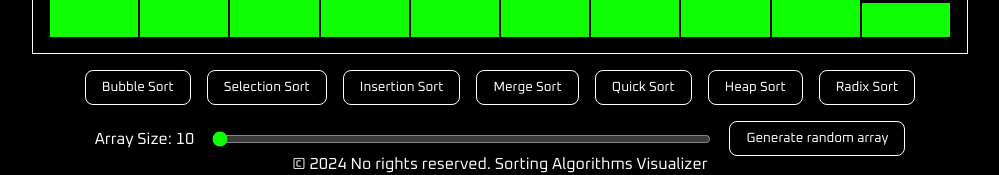
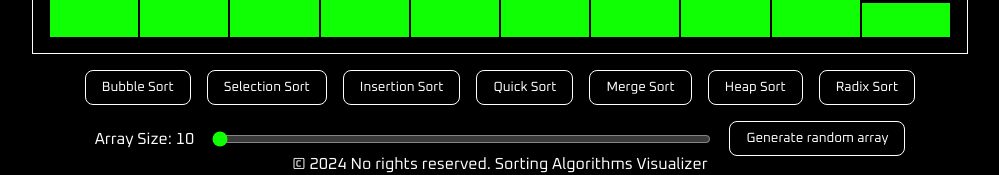
Before and after one commit to Vrolok15/nextjs-sorting-visualizer, a Next.js app: page / in a window 1280 px wide. Both pictures are taken after a click on the button "Generate random array". Shown: the part 598-773 px from the top of the page, without its empty margins (140-1139 px from the left). Built offline with nearby package versions, Linux system fonts and the light colour scheme.

Commit message:
Added Quick sort

```diff
--- a/src/app/page.tsx
+++ b/src/app/page.tsx
@@ -164,6 +164,70 @@ export default function Home() {
     }
   };
 
+  const partition = async (arr: number[], low: number, high: number) => {
+    if (shouldStopRef.current) return;
+
+    const pivot = arr[high];
+    let i = low - 1;
+
+    for (let j = low; j < high; j++) {
+      if (shouldStopRef.current) return;
+
+      setComparing([j, pivot]);
+      await delay(800 / arr.length);
+
+      if (arr[j] < pivot) {
+        i++;
+        // Swap elements
+        setSwapping([i, j]);
+        [arr[i], arr[j]] = [arr[j], arr[i]];
+        setArray([...arr]);
+        await delay(400 / arr.length);
+        setSwapping([]);
+      }
+      setComparing([]);
+    }
+
+    // Place pivot in correct position
+    setSwapping([i + 1, high]);
+    [arr[i + 1], arr[high]] = [arr[high], arr[i + 1]];
+    setArray([...arr]);
+    await delay(400 / arr.length);
+    setSwapping([]);
+
+    return i + 1;
+  };
+
+  const quickSort = async () => {
+    shouldStopRef.current = false;
+    setIsSorting(true);
+    try {
+      const newArray = [...array];
+      let low = 0;
+      let high = newArray.length - 1;
+      const quickSortHelper = async (arr: number[], low: number, high: number) => {
+        if (low < high) {
+          const pivotIndex = await partition(arr, low, high);
+          if (pivotIndex !== undefined) {
+            await quickSortHelper(arr, low, pivotIndex - 1);
+            await quickSortHelper(arr, pivotIndex + 1, high);
+          }
+        }
+      }
+      await quickSortHelper(newArray, low, high);
+      if (!shouldStopRef.current) {
+        for (let i = 0; i < newArray.length; i++) {
+          if (shouldStopRef.current) return;
+          setComplete(prev => [...prev, i]);
+          await delay(50);
+        }
+        setSorted(true);
+      }
+    } finally {
+      setIsSorting(false);
+    }
+  };
+
   useEffect(() => {
     setMounted(true);
     const handleResize = () => {
@@ -232,8 +296,14 @@ export default function Home() {
             >
               Insertion Sort
             </button>
+            <button
+              className={styles.button}
+              onClick={quickSort}
+              disabled={isSorting}
+            >
+              Quick Sort
+            </button>
             <button className={styles.button} disabled={isSorting}>Merge Sort</button>
-            <button className={styles.button} disabled={isSorting}>Quick Sort</button>
             <button className={styles.button} disabled={isSorting}>Heap Sort</button>
             <button className={styles.button} disabled={isSorting}>Radix Sort</button>
           </div>
```
